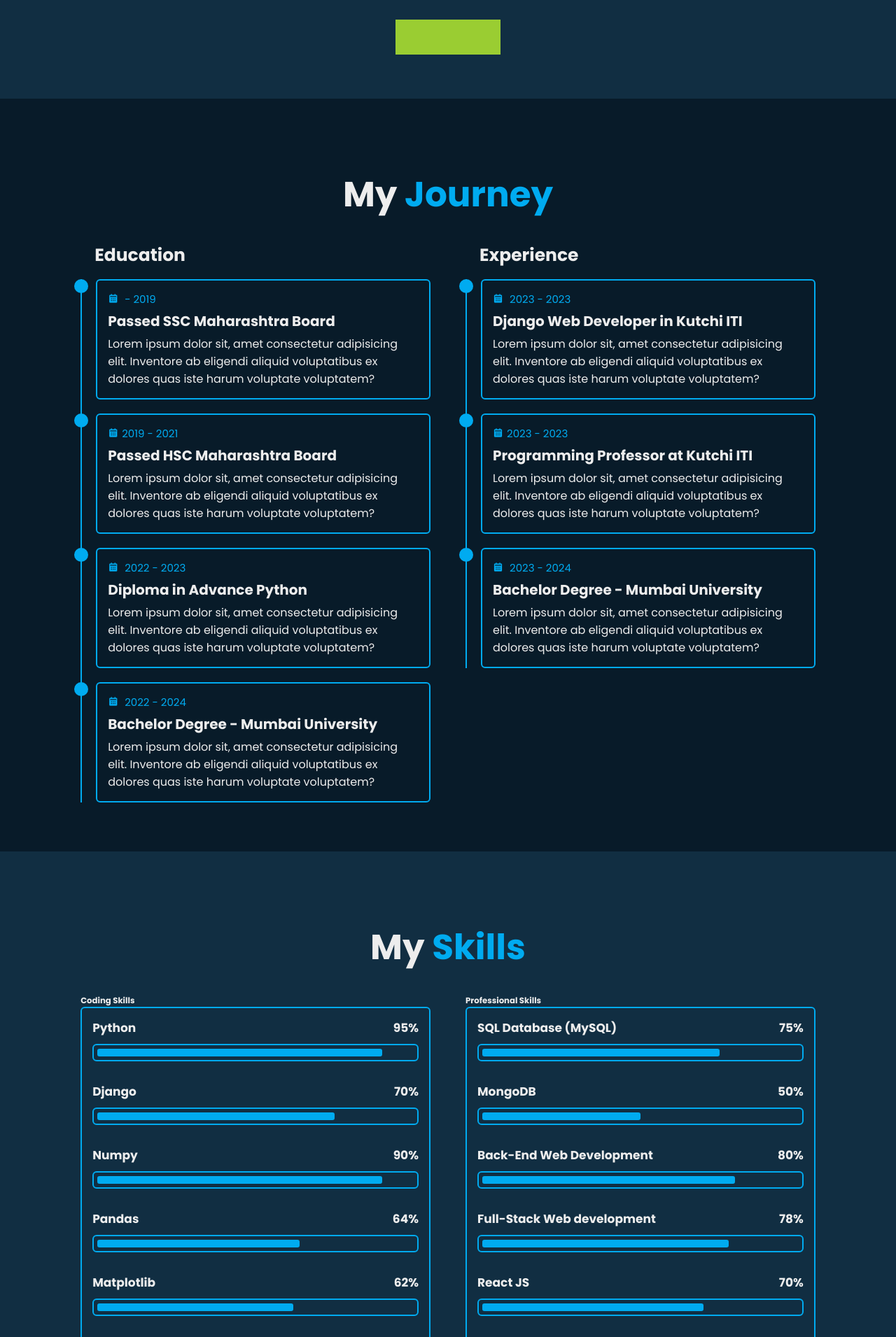
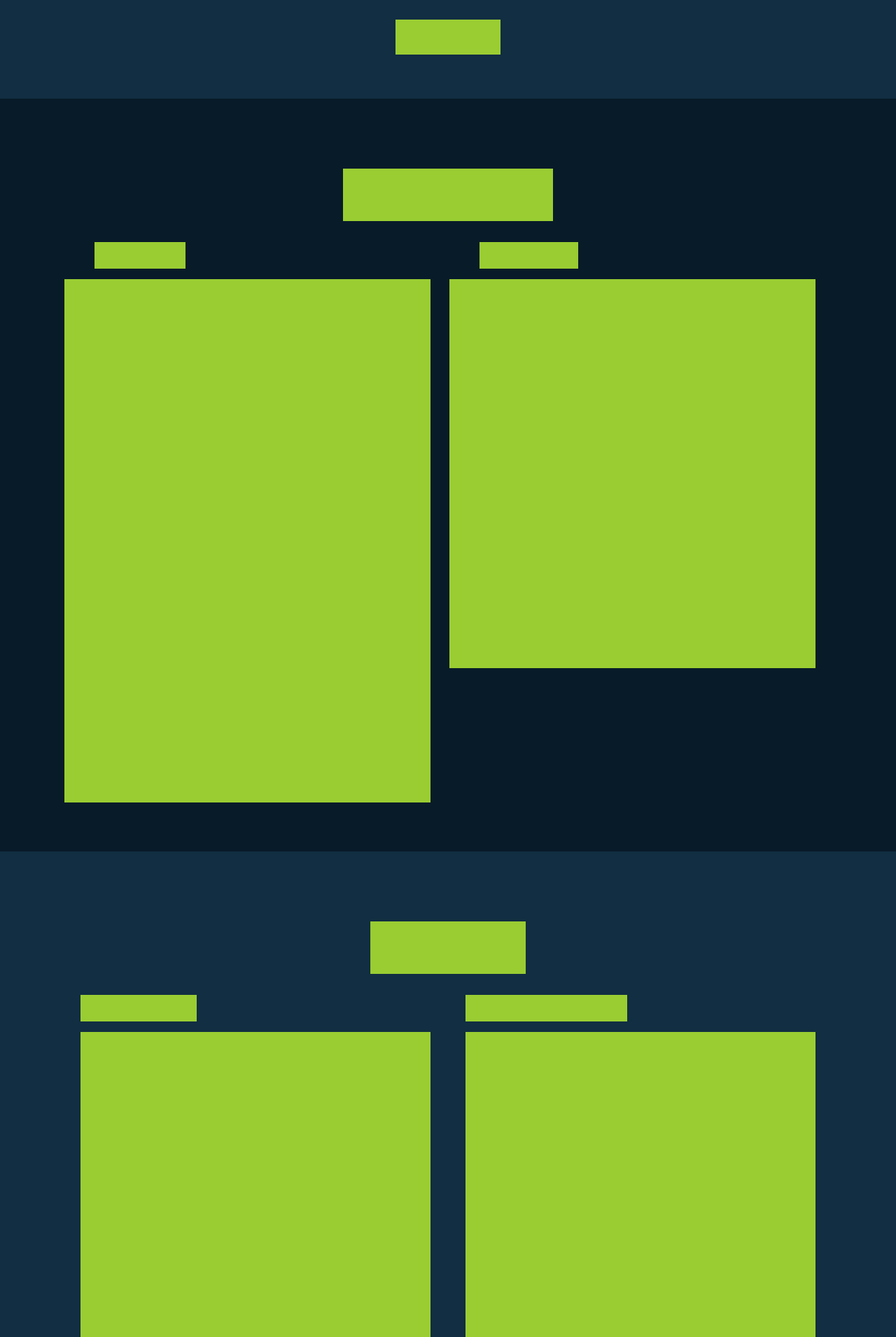
Before and after one commit to faizkhan77/MyPortfolio, a Django app: page / in a window 1280 px wide. Shown: the part 1459-3370 px from the top of the page at 70% size. Run offline with Django 4.2, Linux system fonts and the light colour scheme.

Commit message:
at 1:56:44

```diff
--- a/myApp/templates/myApp/home.html
+++ b/myApp/templates/myApp/home.html
@@ -89,11 +89,11 @@
 
 {% comment %} education tab section design {% endcomment %}
 <section class="education" id="education">
-    <h2 class="heading">My <span>Journey</span></h2>
+    <h2 class="heading">My <span>Journey</span><span class="animate scroll" style="--i:1;"></span></h2>
 
     <div class="education-row">
         <div class="education-column">
-            <h3 class="title">Education</h3>
+            <h3 class="title">Education<span class="animate scroll" style="--i:2;"></span></h3>
 
             <div class="education-box">
                 <div class="education-content">
@@ -128,13 +128,13 @@
                     </div>
                 </div>
 
-                {% comment %} <span class="animate scroll" style="--i:3 ;"></span> {% endcomment %}
+                <span class="animate scroll" style="--i:3;"></span>
             </div>
         </div>
 
 
         <div class="education-column">
-            <h3 class="title">Experience</h3>
+            <h3 class="title">Experience<span class="animate scroll" style="--i:5;"></span></h3>
 
             <div class="education-box">
                 <div class="education-content">
@@ -161,7 +161,7 @@
                     </div>
                 </div>
 
-                {% comment %} <span class="animate scroll" style="--i:6 ;"></span> {% endcomment %}
+                <span class="animate scroll" style="--i:6;"></span>
 
             </div>
         </div>
@@ -171,11 +171,11 @@
 
 {% comment %} skills section design {% endcomment %}
 <section class="skills" id="skills">
-    <h2 class="heading">My <span>Skills</span></h2>
+    <h2 class="heading">My <span>Skills</span><span class="animate scroll" style="--i:1;"></span></h2>
 
     <div class="skills-row">
         <div class="skills-column">
-            <h3 class="title">Coding Skills</h3>
+            <h3 class="title">Coding Skills<span class="animate scroll" style="--i:2;"></span></h3>
 
             <div class="skills-box">
                 <div class="skills-content">
@@ -230,13 +230,13 @@
                     </div>
                 </div>
 
-                {% comment %} <span class="animate scroll" style="--i:3 ;"></span> {% endcomment %}
+                <span class="animate scroll" style="--i:3;"></span>
             </div>
         </div>
 
 
         <div class="skills-column">
-            <h3 class="title">Professional Skills</h3>
+            <h3 class="title">Professional Skills<span class="animate scroll" style="--i:5;"></span></h3>
 
             <div class="skills-box">
                 <div class="skills-content">
@@ -291,7 +291,7 @@
                     </div>
                 </div>
 
-                {% comment %} <span class="animate scroll" style="--i:6 ;"></span> {% endcomment %}
+                <span class="animate scroll" style="--i:6;"></span>
             </div>
         </div>
     </div>
@@ -300,7 +300,7 @@
 
 {% comment %} contact page design {% endcomment %}
 <section class="contact" id="contact">
-    <h2 class="heading">Contact <span>Me!</span></h2>
+    <h2 class="heading">Contact <span>Me!</span><span class="animate scroll" style="--i:1;"></span></h2>
 
     <form action="#">
         <div class="input-box">
@@ -314,7 +314,7 @@
                 <span class="focus"></span>
             </div>
 
-            {% comment %} <span class="animate scroll" style="--i:3 ;"></span> {% endcomment %}
+            <span class="animate scroll" style="--i:3;"></span>
         </div>
 
         <div class="input-box">
@@ -328,20 +328,20 @@
                 <span class="focus"></span>
             </div>
 
-            {% comment %} <span class="animate scroll" style="--i:5 ;"></span> {% endcomment %}
+            <span class="animate scroll" style="--i:5;"></span>
         </div>
 
         <div class="textarea-field">
             <textarea name="" id="" cols="30" rows="10" placeholder="Your Message" required></textarea>
             <span class="focus"></span>
 
-            {% comment %} <span class="animate scroll" style="--i:7 ;"></span> {% endcomment %}
+            <span class="animate scroll" style="--i:7;"></span>
         </div>
 
         <div class="btn-box btns">
             <button type="submit" class="btn">Submit</button>
 
-            {% comment %} <span class="animate scroll" style="--i:9 ;"></span> {% endcomment %}
+            <span class="animate scroll" style="--i:9;"></span>
         </div>
     </form>
 </section>
--- a/static/css/mystyle.css
+++ b/static/css/mystyle.css
@@ -377,11 +377,14 @@
 }
 
 .education-column .title {
+    position: relative;
+    display: inline-block;
     font-size: 2.5rem;
     margin: 0 0 1.5rem 2rem;
 }
 
 .education-column .education-box {
+    position: relative;
     border-left: .2rem solid var(--main-color);
 }
 
@@ -453,6 +456,12 @@
     background: var(--second-bg-color);
 }
 
+.skills h2 {
+    display: inline-block;
+    left: 50%;
+    transform: translateX(-50%);
+}
+
 .skills .skills-row {
     display: flex;
     flex-wrap: wrap;
@@ -463,9 +472,16 @@
     flex: 1 1 40rem;
 }
 
-.skills-column title {
+.skills-column .title {
+    position: relative;
+    display: inline-block;
     font-size: 2.5rem;
     margin: 0 0 1.5rem;
+}
+
+
+.skills-column .skills-box {
+    position: relative;
 }
 
 .skills-box .skills-content {
@@ -617,6 +633,12 @@
 .contact {
     min-height: auto;
     padding-bottom: 7rem;
+}
+
+.contact h2 {
+    display: inline-block;
+    left: 50%;
+    transform: translateX(-50%);
 }
 
 .contact form {
@@ -780,7 +802,14 @@
     animation: none;
 }
 
-.about.show-animate .animate.scroll {
+.education .education-box .animate.scroll {
+    width: 105%;
+}
+
+.about.show-animate .animate.scroll,
+.education.show-animate .animate.scroll,
+.skills.show-animate .animate.scroll,
+.contact.show-animate .animate.scroll {
     transition-delay: calc(.3s * var(--i));
     width: 0;
 }
```
